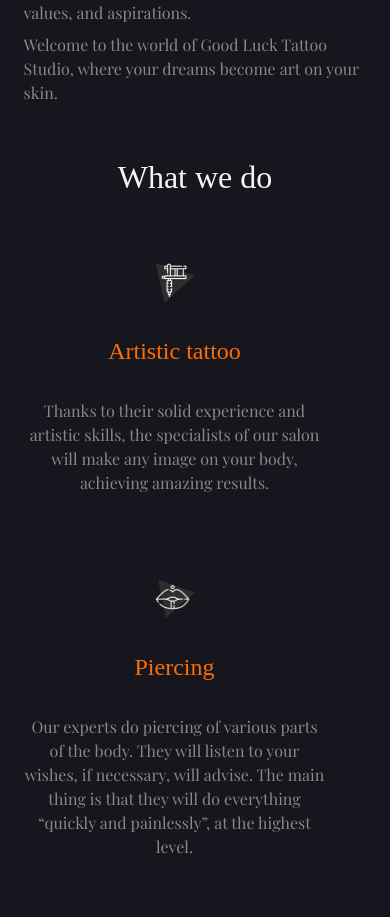
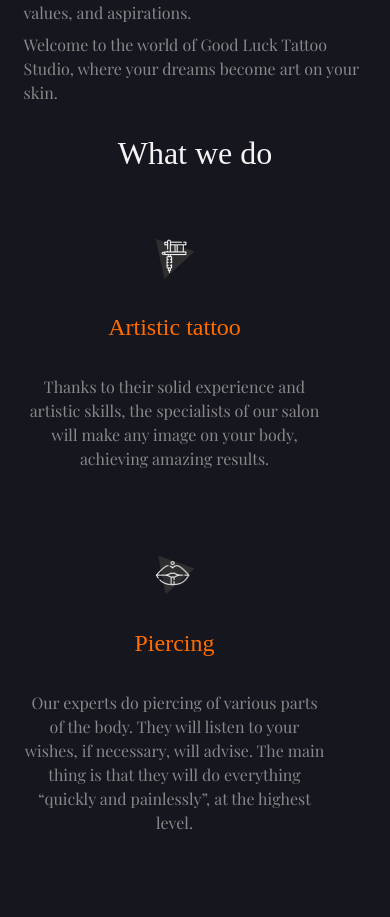
Before and after one commit to ViktorSvertoka/tattoo-studio, a Next.js app: page / in a window 390 px wide. Shown: the part 1520-2437 px from the top of the page. Built offline with nearby package versions, Linux system fonts and the light colour scheme; a web font is replaced by a local one.

Commit message:
Update Services.tsx

```diff
--- a/src/sections/Services.tsx
+++ b/src/sections/Services.tsx
@@ -4,7 +4,7 @@ const Services = () => {
   return (
     <section className="">
       <div className="container">
-        <h2 className="text-white font-rye xs:text-[32px] sm:text-[48px] lg:text-[48px] xs:mt-[24px] sm:mt-[40px] lg:mt-[74px] xs:mb-[32px] sm:mb-[40px] lg:mb-[73px] xs:text-center sm:text-center lg:text-center">
+        <h2 className="text-white font-rye xs:text-[32px] sm:text-[48px] lg:text-[48px] xs:mb-[32px] sm:mb-[40px] lg:mb-[73px] xs:text-center sm:text-center lg:text-center">
           What we do
         </h2>
         <div className="">
```
